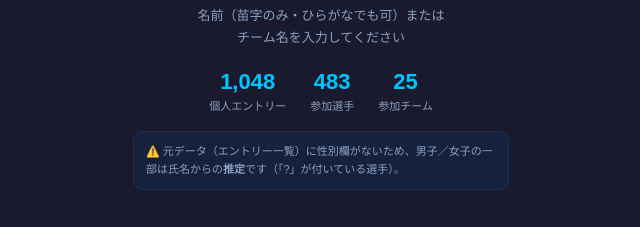
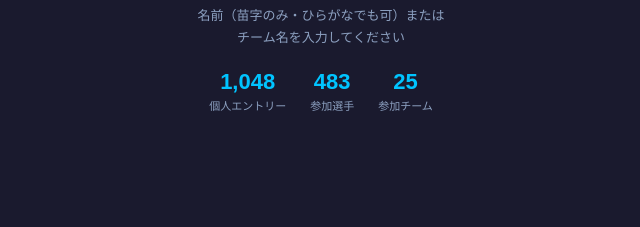
Before and after one commit to gyojin600m1/259th-Kagoshima-SC-Elite-Swim-Entries, a plain HTML site: page index.html in a window 1280 px wide. Shown: the part 455-682 px from the top of the page, without its empty margins (319-959 px from the left). Drawn offline with Linux system fonts and the light colour scheme.

Commit message:
性別の注意書きを削除
Co-Authored-By: Claude Opus 5.5 <noreply@anthropic.com>
Claude-Session: https://claude.ai/code/session_01E4X75n2xC6XLr4C4NLvwDN

```diff
--- a/index.html
+++ b/index.html
@@ -82,7 +82,6 @@ body{font-family:'Hiragino Kaku Gothic ProN','Hiragino Sans','Noto Sans JP','Mei
 .stats-row{display:flex;justify-content:center;gap:24px;margin-top:20px;}
 .stat-num{font-size:22px;font-weight:700;color:var(--accent);text-align:center;}
 .stat-label{font-size:11px;color:var(--text2);margin-top:2px;text-align:center;}
-.notice{font-size:11px;color:var(--text2);line-height:1.7;margin-top:18px;text-align:left;background:var(--surface);border:1px solid var(--border);border-radius:10px;padding:10px 12px;}
 .prog-nav{display:flex;gap:8px;margin:10px 0;}
 .nav-btn{flex:1;min-width:0;padding:10px 10px;background:var(--surface2);border:1px solid var(--border);border-radius:var(--radius);color:var(--text);font-family:inherit;cursor:pointer;text-align:left;-webkit-tap-highlight-color:transparent;}
 .nav-btn.next{text-align:right;}
@@ -137,7 +136,6 @@ body{font-family:'Hiragino Kaku Gothic ProN','Hiragino Sans','Noto Sans JP','Mei
           <div><div class="stat-num" id="swimmerCount">-</div><div class="stat-label">参加選手</div></div>
           <div><div class="stat-num" id="teamCount">-</div><div class="stat-label">参加チーム</div></div>
         </div>
-        <div class="notice">⚠️ 元データ（エントリー一覧）に性別欄がないため、男子／女子の一部は氏名からの<b>推定</b>です（「?」が付いている選手）。</div>
       </div>
     </div>
     <div id="result1"></div>
```
